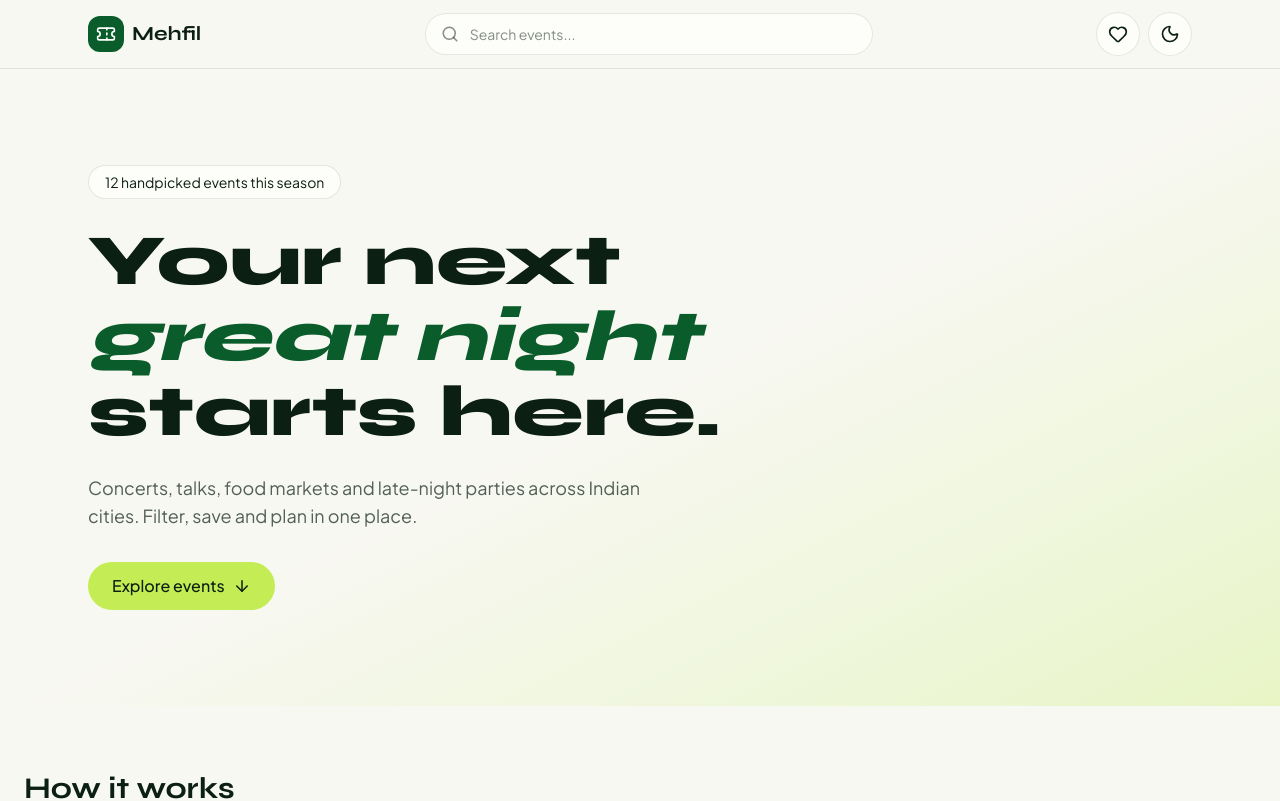
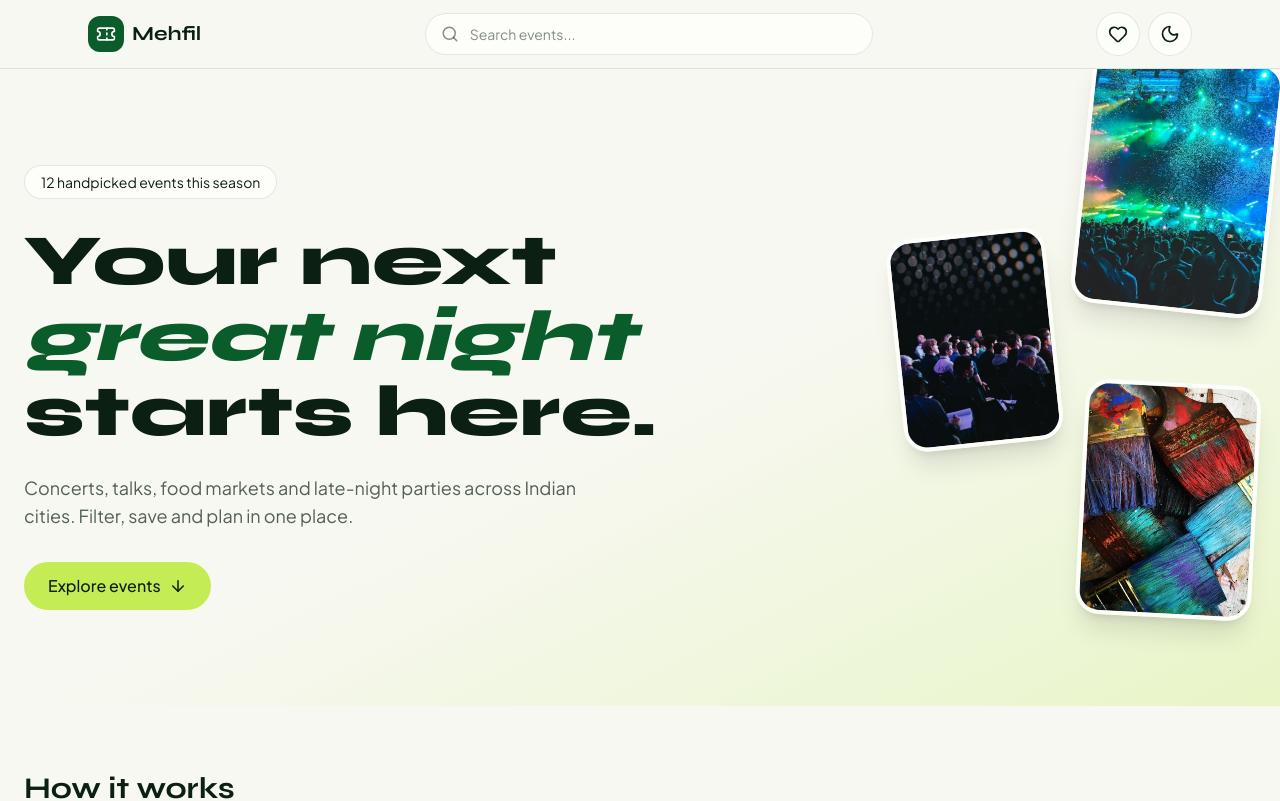
Before and after one commit to Akshita153/event-discovery-dashboard, a React (Vite) app: page / in a window 1280 px wide. Shown: the top 801 px of the page. Built offline with nearby package versions, Linux system fonts and the light colour scheme.

Commit message:
feat: add floating hero visuals

```diff
--- a/src/components/layout/Hero.tsx
+++ b/src/components/layout/Hero.tsx
@@ -1,22 +1,36 @@
 import { ArrowDown } from 'lucide-react'
 import { motion } from 'framer-motion'
 import { fadeUp, stagger } from '../../lib/animations'
+import HeroVisuals from './HeroVisuals'
 
 export default function Hero() {
   return (
-    <section className='bg-linear-to-br from-paper via-paper to-lime/30'>
-      <motion.div variants={stagger} initial='hidden' animate='show' className='mx-auto max-w-6xl px-4 py-16 sm:px-6 sm:py-24'>
+    <section className='overflow-hidden bg-linear-to-br from-paper via-paper to-lime/30'>
+      <motion.div
+        variants={stagger}
+        initial='hidden'
+        animate='show'
+        className='relative mx-auto max-w-7xl px-4 py-16 sm:px-6 sm:py-24'
+      >
+        <HeroVisuals />
 
-      <motion.p variants={fadeUp} className='mb-6 inline-block rounded-full border border-ink/10 bg-card px-4 py-1.5 text-sm'>
+        <motion.p
+          variants={fadeUp}
+          className='mb-6 inline-block rounded-full border border-ink/10 bg-card px-4 py-1.5 text-sm'
+        >
           12 handpicked events this season
-       </motion.p>
+        </motion.p>
 
-       <motion.h1 variants={fadeUp} className='max-w-3xl font-display text-5xl font-extrabold leading-[1.05] sm:text-7xl'>
+        <motion.h1
+          variants={fadeUp}
+          className='max-w-3xl font-display text-5xl font-extrabold leading-[1.05] sm:text-7xl'
+        >
           Your next <span className='italic text-brand'>great night</span> starts here.
         </motion.h1>
 
         <motion.p variants={fadeUp} className='mt-6 max-w-xl text-lg text-ink/70'>
-          Concerts, talks, food markets and late-night parties across Indian cities. Filter, save and plan in one place.
+          Concerts, talks, food markets and late-night parties across Indian cities. Filter, save
+          and plan in one place.
         </motion.p>
 
         <motion.a
@@ -26,7 +40,6 @@ export default function Hero() {
           href='#events'
           className='mt-8 inline-flex items-center gap-2 rounded-full bg-lime px-6 py-3 font-medium text-on-lime focus-visible:ring-2 focus-visible:ring-brand'
         >
-
           Explore events
           <ArrowDown size={18} aria-hidden='true' />
         </motion.a>
--- /dev/null
+++ b/src/components/layout/HeroVisuals.tsx
@@ -0,0 +1,32 @@
+import { motion } from 'framer-motion'
+
+const photos = [
+  { src: '/images/event-2.jpg', position: 'right-2 top-0 w-48 rotate-6', delay: 0 },
+  { src: '/images/event-4.jpg', position: 'right-56 top-44 w-40 -rotate-6', delay: 0.5 },
+  { src: '/images/event-6.jpg', position: 'right-6 top-80 w-44 rotate-3', delay: 1 },
+]
+
+export default function HeroVisuals() {
+  return (
+    <div
+      aria-hidden='true'
+      className='pointer-events-none absolute inset-y-0 right-0 hidden w-[38%] xl:block'
+    >
+      {photos.map((p) => (
+        <motion.img
+          key={p.src}
+          src={p.src}
+          alt=''
+          initial={{ opacity: 0, scale: 0.8 }}
+          animate={{ opacity: 1, scale: 1, y: [0, -14, 0] }}
+          transition={{
+            opacity: { duration: 0.6, delay: 0.5 + p.delay },
+            scale: { duration: 0.6, delay: 0.5 + p.delay },
+            y: { duration: 4, repeat: Infinity, ease: 'easeInOut', delay: p.delay },
+          }}
+          className={`absolute aspect-[3/4] rounded-3xl border-4 border-card object-cover shadow-xl ${p.position}`}
+        />
+      ))}
+    </div>
+  )
+}
```
